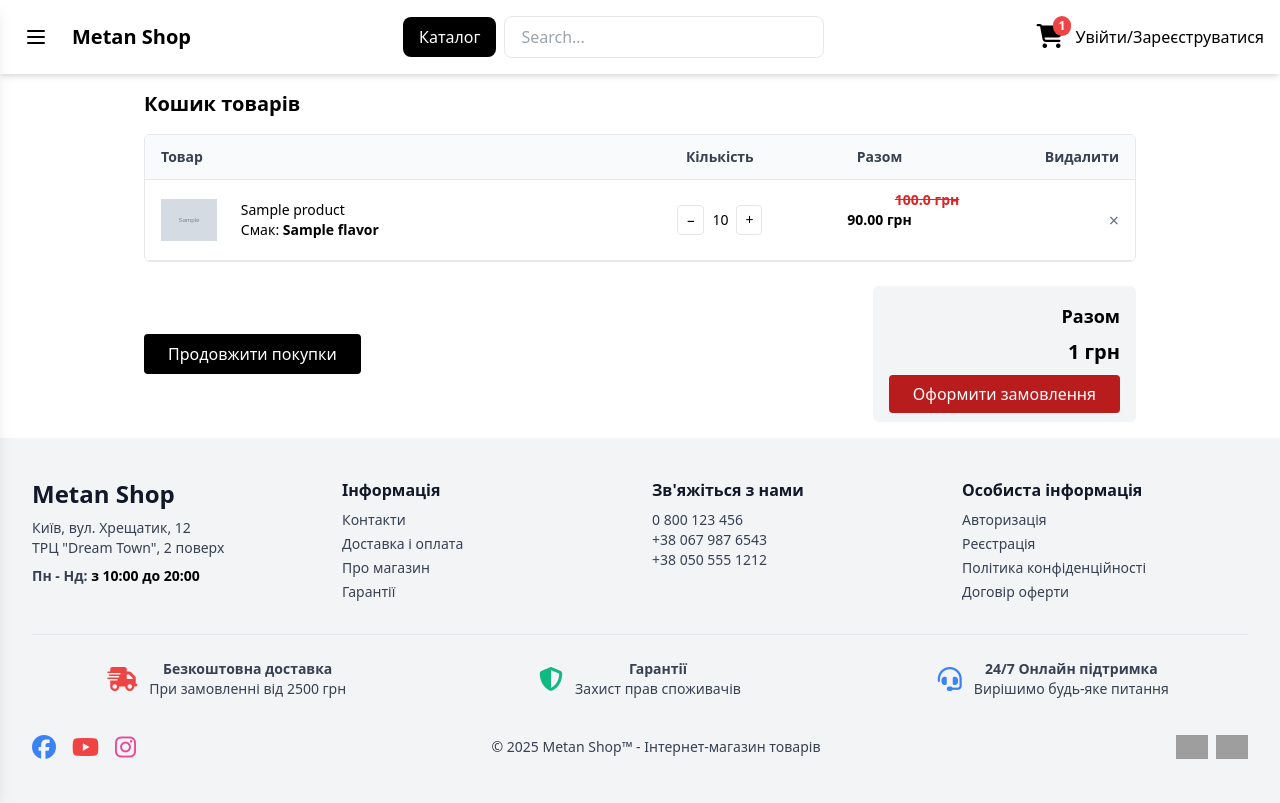
After one commit to Moonvynl/Metan-shop, a Django app: template templates/shop/cart.html in a window 1280 px wide. The commit adds this page. Run offline with Django 5.2, Linux system fonts and the light colour scheme; the template is opened without the code that fills it: most values are stand-ins (such as "Sample title", 1, 10 or a date in 2020); grey boxes marked "Sample" are stand-in pictures; grey boxes are pictures that could not be loaded.

Commit message:
added cart and calculation of the amount

```diff
--- a/shop/templatetags/custom_filters.py
+++ b/shop/templatetags/custom_filters.py
@@ -6,3 +6,18 @@ register = template.Library()
 def calculate_discount_price(price, discount):
     discounted_price = price - (price * discount / 100)
     return "{:.2f}".format(discounted_price)
+
+@register.filter
+def multiply(value, arg):
+    try:
+        return float(value) * float(arg)
+    except (ValueError, TypeError):
+        return ''
+
+@register.simple_tag
+def total_price_with_discount(price, discount, quantity):
+    try:
+        discounted_price = price - (price * discount / 100)
+        return "{:.2f}".format(discounted_price * quantity)
+    except (ValueError, TypeError):
+        return "0.00"
--- a/shop/urls.py
+++ b/shop/urls.py
@@ -5,6 +5,10 @@ from .views import *
 urlpatterns = [
     path('', HomePageView.as_view(), name='home_page'),
     path('product/<int:product_id>/', ProductDetailView.as_view(), name='product_detail'),
-    path('product/<int:product_id>/add_to_cart/', add_to_cart, name='add_to_cart'),
+    path('product/<int:product_id>/add_to_cart/', add_to_cart, name='add_to_cart'),\
+    path('cart/', CartView.as_view(), name='cart'),
+    path('cart/add_quantity/<int:product_id>/', add_quantity, name='add_quantity'),
+    path('cart/remove_quantity/<int:product_id>/', remove_quantity, name='remove_quantity'),
+    path('cart/delete_product_for_cart/<int:product_id>/', delete_product_for_cart, name='delete_product_for_cart'),
 ]
 app_name = 'shop'
--- a/templates/base.html
+++ b/templates/base.html
@@ -32,7 +32,7 @@
             </div>
         </div>
         <div class="flex items-center space-x-3">
-            <a href="#" class="relative">
+            <a href="{% url 'shop:cart' %}" class="relative">
                 <i class="fa-solid fa-cart-shopping text-xl md:text-2xl"></i>
                 <span class="absolute -top-2 -right-2 bg-red-500 text-white text-xs font-bold px-1.5 py-0.5 rounded-full">
                     {{cart_products_count}}
--- /dev/null
+++ b/templates/shop/cart.html
@@ -0,0 +1,33 @@
+{% extends 'base.html' %}
+{% block title %}Кошик{% endblock %}
+
+{% block content %}
+<div class="max-w-5xl mx-auto p-4">
+
+    <h2 class="text-xl font-semibold mb-4">Кошик товарів</h2>
+
+    <div class="w-full border rounded-md overflow-hidden">
+        <div class="grid grid-cols-12 items-center bg-gray-50 border-b px-4 py-3 text-sm font-semibold text-gray-700">
+            <div class="col-span-6">Товар</div>
+            <div class="col-span-2 text-center">Кількість</div>
+            <div class="col-span-2 text-center">Разом</div>
+            <div class="col-span-2 text-right">Видалити</div>
+        </div>
+
+        {% for product in products %}
+            {% include 'shop/horizontal_product_card.html' %}
+        {% endfor %}
+    </div>
+
+    <div class="mt-6 flex justify-between items-center flex-wrap gap-4">
+        <a href="javascript:history.back()" class="bg-black text-white px-6 py-2 rounded hover:bg-gray-800 transition">Продовжити покупки</a>
+
+        <div class="bg-gray-100 p-4 rounded-md w-full sm:w-auto ml-auto text-right">
+            <p class="text-lg font-semibold mb-2">Разом</p>
+            <p class="text-xl font-bold mb-4">{{ total_price }} грн</p>
+            <a href="" class="bg-red-700 text-white px-6 py-2 rounded hover:bg-red-800 transition">Оформити замовлення</a>
+        </div>
+    </div>
+
+</div>
+{% endblock %}
--- /dev/null
+++ b/templates/shop/horizontal_product_card.html
@@ -0,0 +1,52 @@
+{% load custom_filters %}
+
+<div class="grid grid-cols-12 items-center border-b px-4 py-3 text-sm">
+
+    <div class="col-span-1">
+        <a href="{% url 'shop:product_detail' product.product.id %}">
+            <img src="{{ product.product.image.url }}" alt="{{ product.product.name }}" class="w-14 h-14 object-contain" />
+        </a>
+    </div>
+
+    <div class="col-span-5">
+        <a href="{% url 'shop:product_detail' product.product.id %}" class="font-medium block">
+            {{ product.product.name }}
+        </a>
+        {% if product.product.flavor %}
+        <span>Смак: <strong>{{ product.product.flavor }}</strong></span>
+        {% endif %}
+    </div>
+
+    <div class="col-span-2 flex items-center justify-center space-x-2">
+        <form action="{% url 'shop:remove_quantity' product.id%}" method="POST">
+            {% csrf_token %}
+            <button type="submit" class="px-2 py-1 border rounded">−</button>
+        </form>
+        <span>{{ product.quantity }}</span>
+        <form action="{% url 'shop:add_quantity' product.id%}" method="POST">
+            {% csrf_token %}
+            <button type="submit" class="px-2 py-1 border rounded">+</button>
+        </form>
+    </div>
+
+    <div class="col-span-2 text-center font-semibold relative">
+        {% if product.product.discount %}
+            <div class="text-sm text-red-600 line-through absolute -top-5 right-0">
+                {{ product.product.price|multiply:product.quantity }} грн
+            </div>
+            <div>
+                {% total_price_with_discount product.product.price product.product.discount product.quantity %} грн
+            </div>
+        {% else %}
+            {{ product.product.price|multiply:product.quantity }} грн
+        {% endif %}
+    </div>
+
+
+    <div class="col-span-2 text-right">
+        <form action="{% url 'shop:delete_product_for_cart' product.id %}" method="POST">
+            {% csrf_token %}
+            <button type="submit" class="text-gray-500 text-lg hover:text-red-600">&times;</button>
+        </form>
+    </div>
+</div>
--- a/templates/shop/product_card.html
+++ b/templates/shop/product_card.html
@@ -4,7 +4,7 @@
         <img src="{{product.image.url}}" alt="{{product.name}}" class="w-full">
         {% if product.discount %}
         <span
-            class="absolute top-2 left-2 bg-red-100 text-red-800 text-xs font-semibold px-2.5 py-0.5 rounded dark:bg-red-200 dark:text-red-800">-{{product.discount}}%</span>
+            class="absolute top-2 left-2 bg-red-100 text-red-800 text-xs font-semibold px-2.5 py-0.5 rounded dark:bg-red-200 dark:text-red-800">-{{ product.discount|floatformat:"-0" }}%</span>
         {% endif %}
     </a>
     <div class="p-4 flex flex-col flex-grow">
```
Also changed, not shown: shop/views.py (+35 -0 lines).
